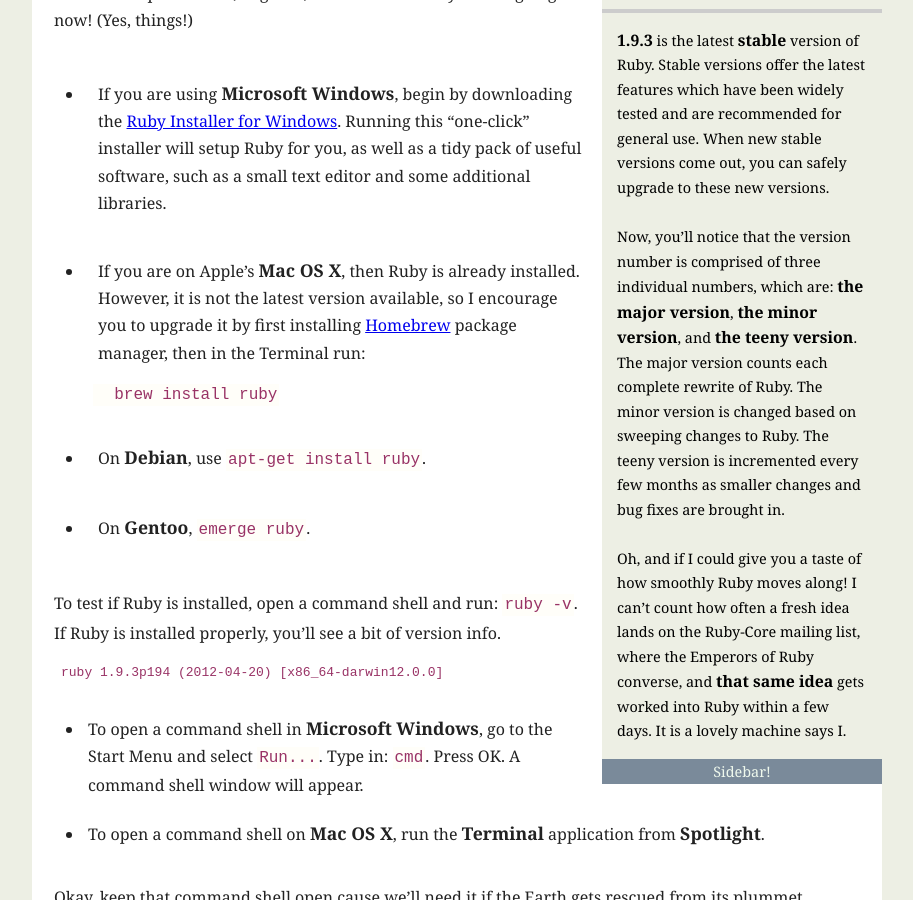
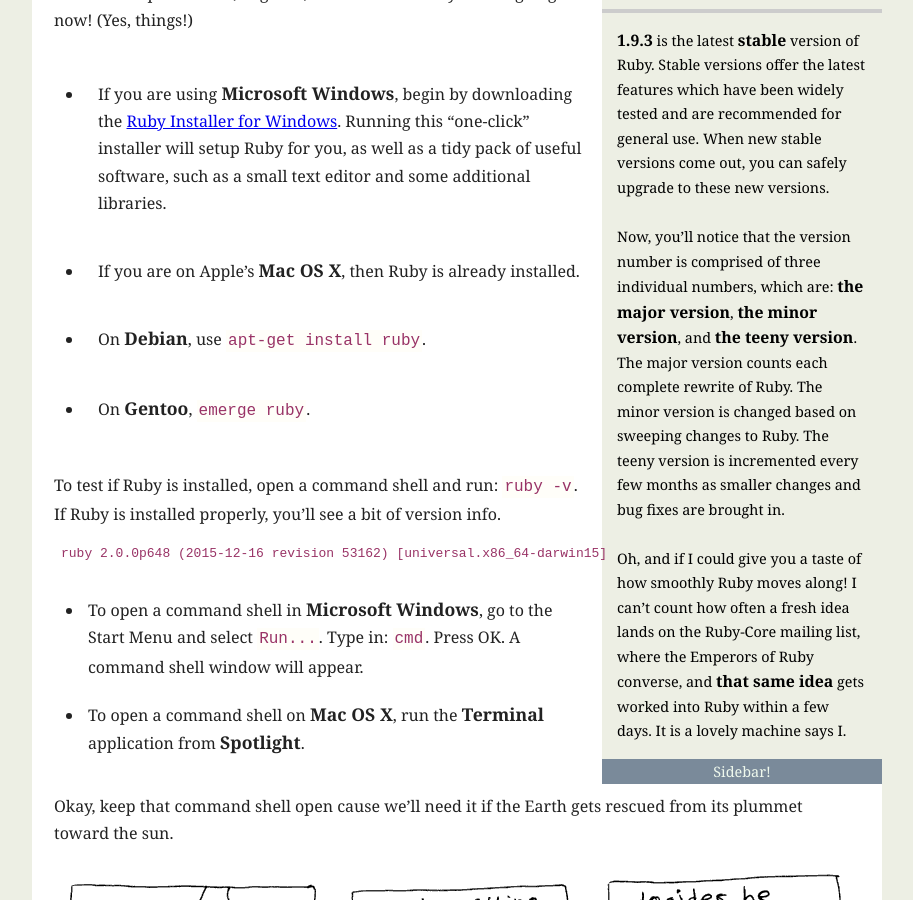
Before and after one commit to mislav/poignant-guide, a Jekyll site: the page built from book/expansion-pak-1.md, in a window 1280 px wide and 900 px high, scrolled down 1335 px. Shown: the whole window, without its empty margins (183-1096 px from the left). Built offline with Jekyll 4.4.1, drawn with Linux system fonts in a browser that asks for light colours.

Commit message:
Don't suggest that people install Homebrew
The Ruby 2.0.0 version shipping with OS X is new enough that people can
learn with it and try examples from the book. No need for extra
installation step.

Closes #13

```diff
--- a/book/expansion-pak-1.md
+++ b/book/expansion-pak-1.md
@@ -37,11 +37,7 @@
   for you, as well as a tidy pack of useful software, such as a small text editor
   and some additional libraries.
 
-* If you are on Apple’s **Mac OS X**, then Ruby is already installed. However,
-  it is not the latest version available, so I encourage you to upgrade it by
-  first installing [Homebrew][2] package manager, then in the Terminal run:
-
-        brew install ruby
+* If you are on Apple’s **Mac OS X**, then Ruby is already installed.
 
 * On **Debian**, use `apt-get install ruby`.
 
@@ -50,7 +46,7 @@
 To test if Ruby is installed, open a command shell and run: `ruby -v`. If Ruby
 is installed properly, you’ll see a bit of version info.
 
-    ruby 1.9.3p194 (2012-04-20) [x86_64-darwin12.0.0]
+    ruby 2.0.0p648 (2015-12-16 revision 53162) [universal.x86_64-darwin15]
 
 * To open a command shell in **Microsoft Windows**, go to the Start Menu and
   select `Run...`. Type in: `cmd`. Press OK. A command shell window will
```
Also changed, not shown: other parts of book/expansion-pak-1.md (+0 -1 lines).
